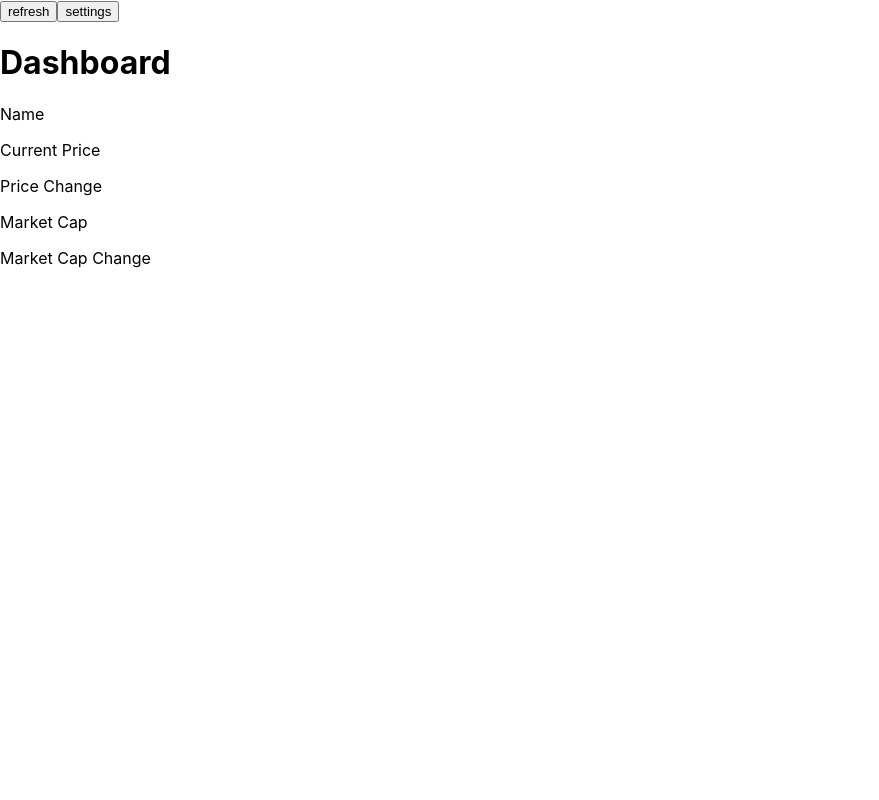
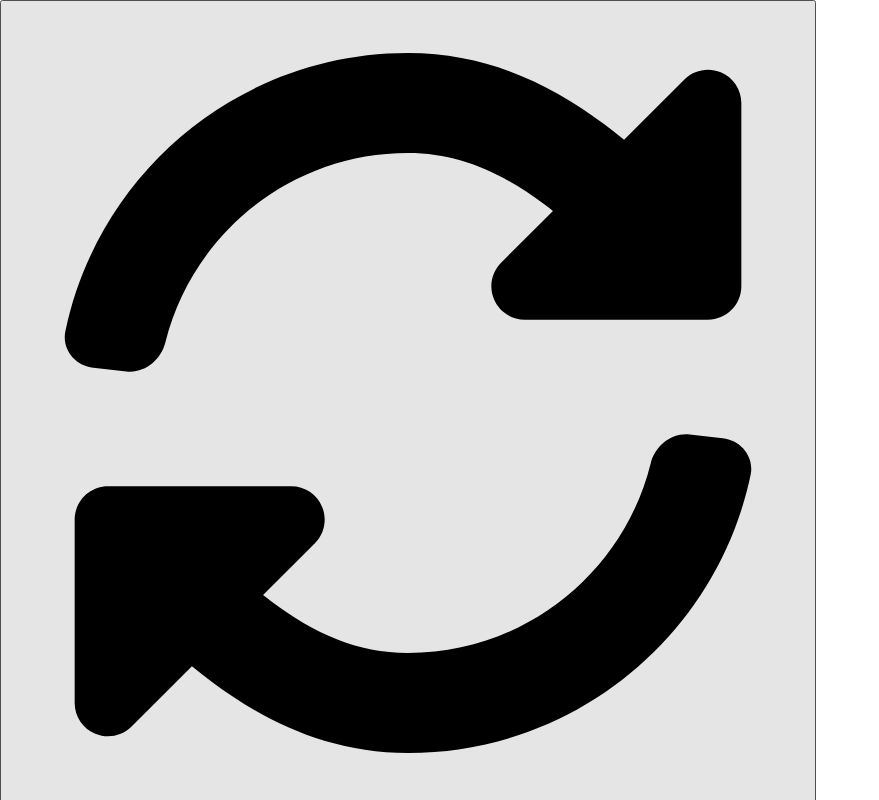
Before and after one commit to TotosL125/crypto-dashboard, a React (Create React App) app: page / in a window 1280 px wide. Shown: the top 800 px of the page, without its empty margins (0-879 px from the left). Built offline with nearby package versions, Linux system fonts and the light colour scheme.

Commit message:
Add SVGs to ActionButton component
Allows action button to display svg or text as content.

```diff
--- a/src/assets/graphics.ts
+++ b/src/assets/graphics.ts
@@ -1,8 +1,9 @@
 // import SVGs
 import arrow from "./SVGs/arrow-2-cw-svgrepo-com.svg";
 import checkmark from "./SVGs/checkmark-square-svgrepo-com.svg";
+import cross from "./SVGs/xmark-small-svgrepo-com.svg";
 import gear from "./SVGs/gear-svgrepo-com.svg";
 import house from "./SVGs/house-svgrepo-com.svg";
 
 // export all in single object
-export { arrow, checkmark, gear, house };
+export { arrow, checkmark, cross, gear, house };
--- a/src/components/ActionButton.tsx
+++ b/src/components/ActionButton.tsx
@@ -1,10 +1,14 @@
 import React, { FC } from "react";
 
 const ActionButton: FC<{
-  text: string;
+  func: string;
   onClick: () => void;
 }> = (props) => {
-  return <button onClick={props.onClick}>{props.text}</button>;
+  return (
+    <button onClick={props.onClick}>
+      <img src={props.func} alt={props.func} />
+    </button>
+  );
 };
 
 export default ActionButton;
--- a/src/features/ErrorModal.tsx
+++ b/src/features/ErrorModal.tsx
@@ -8,6 +8,7 @@ import Title from "../components/Title";
 
 // other imports
 import { CryptosContext } from "../stores/crypto-context";
+import { arrow, cross } from "../assets/graphics";
 
 const ErrorModal: FC = () => {
   const { error, resetError, sendRequestHandler } = useContext(CryptosContext);
@@ -19,8 +20,8 @@ const ErrorModal: FC = () => {
       </header>
       <Text text={error ? error : ""} />
       <footer>
-        <ActionButton text="Retry" onClick={sendRequestHandler} />
-        <ActionButton text="Close" onClick={resetError} />
+        <ActionButton func={arrow} onClick={sendRequestHandler} />
+        <ActionButton func={cross} onClick={resetError} />
       </footer>
     </Fragment>
   );
--- a/src/features/SettingsForm.tsx
+++ b/src/features/SettingsForm.tsx
@@ -7,6 +7,7 @@ import Title from "../components/Title";
 
 // other imports
 import { CryptosContext } from "../stores/crypto-context";
+import { checkmark } from "../assets/graphics";
 
 const SettingsForm: FC = () => {
   const currencyInputRef = useRef<HTMLInputElement>(null);
@@ -36,7 +37,7 @@ const SettingsForm: FC = () => {
         <input ref={perPageInputRef} type="text" value={urlValues.perPage} />
       </main>
       <footer>
-        <ActionButton text="Ok" onClick={() => {}} />
+        <ActionButton func={checkmark} onClick={() => {}} />
       </footer>
     </form>
   );
--- a/src/layouts/RootLayout.tsx
+++ b/src/layouts/RootLayout.tsx
@@ -12,6 +12,7 @@ import Modal from "../components/Modal";
 
 // other imports
 import { CryptosContext } from "../stores/crypto-context";
+import { arrow, gear } from "../assets/graphics";
 
 const RootLayout: FC = (props) => {
   const {
@@ -29,8 +30,8 @@ const RootLayout: FC = (props) => {
         <Modal content={<SettingsForm />} onClick={settingsHandler} />
       )}
       <header>
-        <ActionButton text="refresh" onClick={sendRequestHandler} />
-        <ActionButton text="settings" onClick={settingsHandler} />
+        <ActionButton func={arrow} onClick={sendRequestHandler} />
+        <ActionButton func={gear} onClick={settingsHandler} />
       </header>
       <Outlet />
     </Fragment>
--- a/src/pages/Detail.tsx
+++ b/src/pages/Detail.tsx
@@ -11,6 +11,7 @@ import Title from "../components/Title";
 
 // other imports
 import { CryptosContext } from "../stores/crypto-context";
+import { house } from "../assets/graphics";
 
 const Detail: FC = () => {
   const params = useParams();
@@ -24,7 +25,7 @@ const Detail: FC = () => {
     <div>
       <header>
         <Link to="/">
-          <ActionButton text="Back" onClick={() => {}} />
+          <ActionButton func={house} onClick={() => {}} />
         </Link>
       </header>
       <Title title={`${menuData.name} Detail`} />
```
Also changed, not shown: src/assets/SVGs/xmark-small-svgrepo-com.svg (added).
